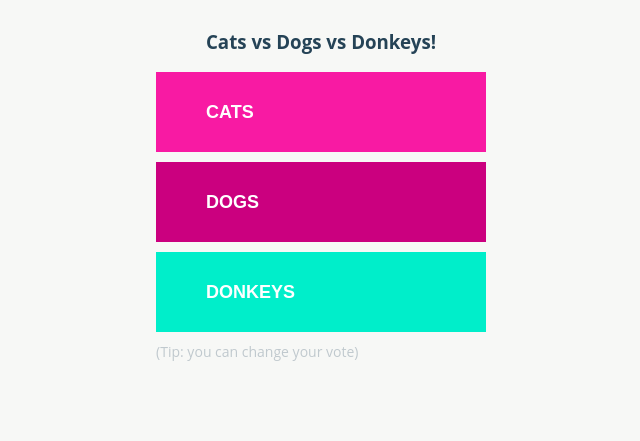
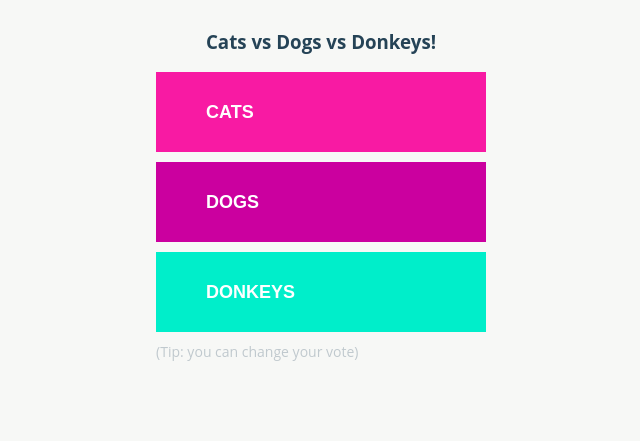
Before and after one commit to likepychild/vote-app, a Flask app: page / in a window 1280 px wide. Shown: the top 441 px of the page, without its empty margins (319-959 px from the left). Run offline with Flask 2, Linux system fonts and the light colour scheme; some libraries are stand-ins or nearby versions; some web fonts are replaced.

Commit message:
Update style.css

```diff
--- a/vote/static/stylesheets/style.css
+++ b/vote/static/stylesheets/style.css
@@ -32,7 +32,7 @@ button.a{
 }
 
 button.b{
-  background-color: #cb007f;
+  background-color: #cb009f;
 }
 
 button.c{
```
